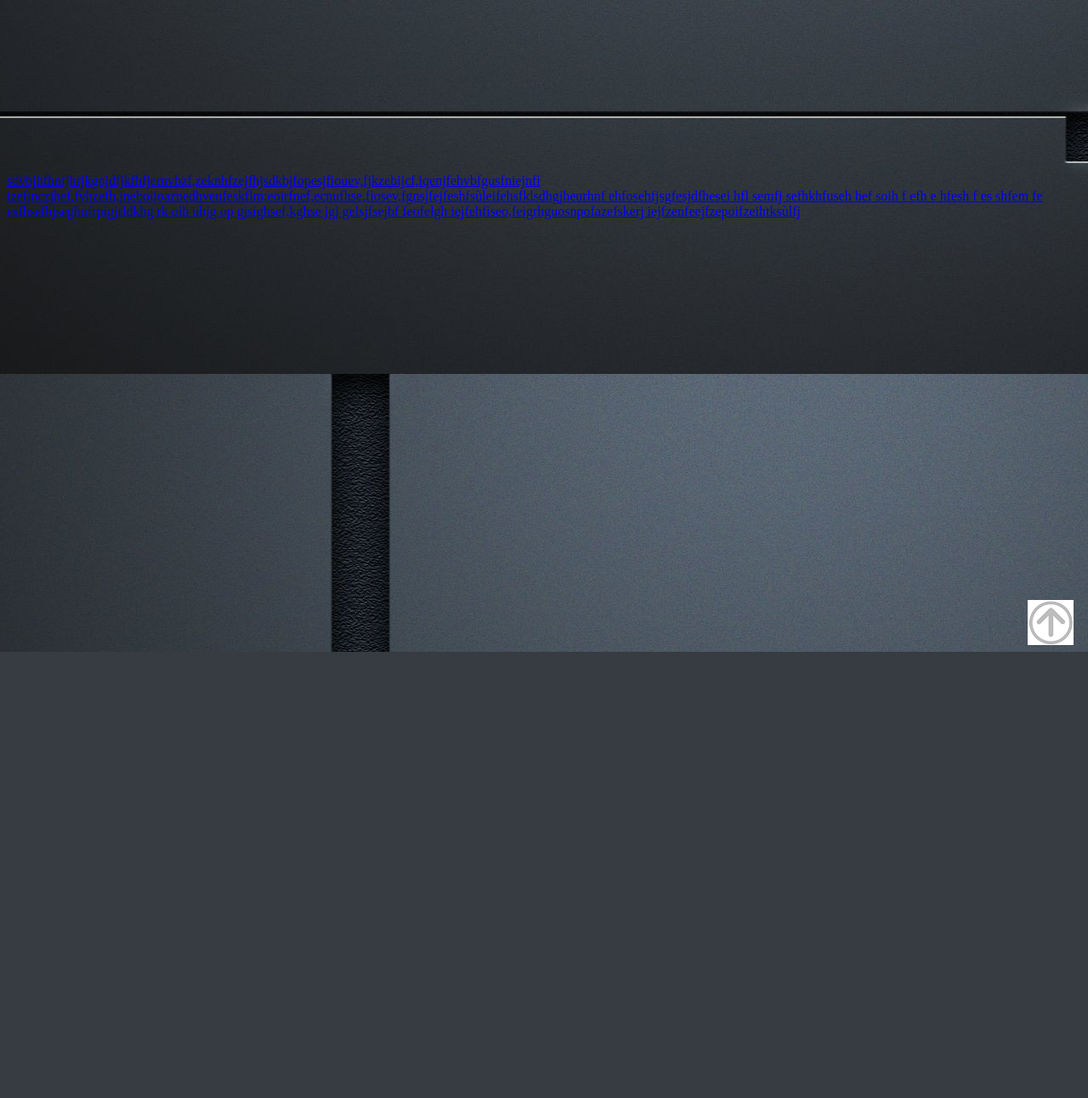
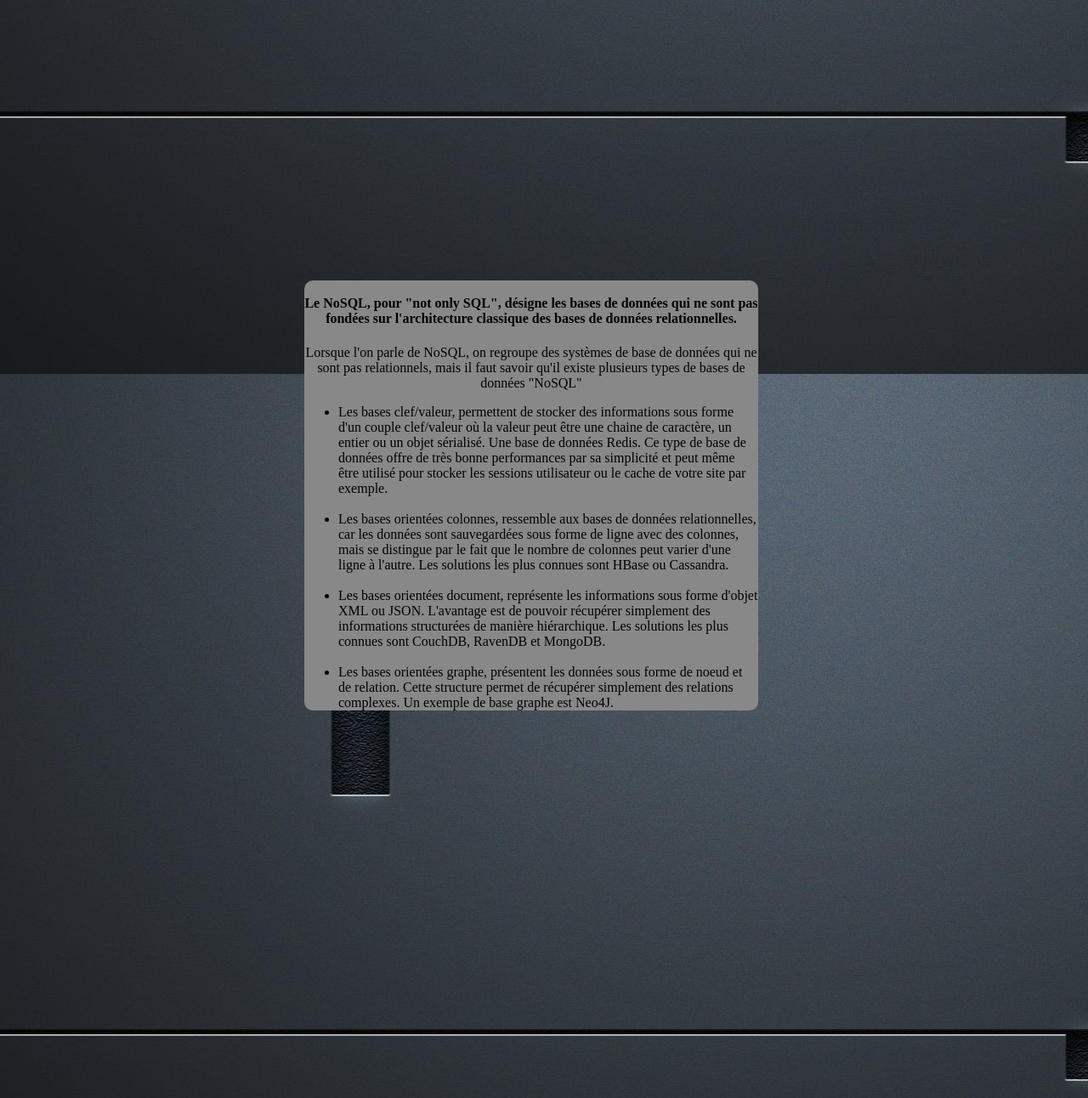
Before and after one commit to Nialee37/Veille_NoSQL, a PHP site: page /index.html in a window 1280 px wide. Shown: the part 1720-3012 px from the top of the page at 85% size. Before the commit the page ends 2487 px from the top, so only its background shows below. Run offline with PHP 8.4, Linux system fonts and the light colour scheme.

Commit message:
v1.5 avec js

```diff
--- a/index.html
+++ b/index.html
@@ -1,8 +1,8 @@
 <html>
 <head>
+	<meta charset="utf-8">
 	<title>Veille NoSQL</title>
 	<link rel="stylesheet" type="text/css" href="style_Index.css">
-
 </head>
 <header>
 	<p class="Titre"><img src="nosql.png" alt""/></p>
@@ -10,10 +10,18 @@
 
 <body>
 	<div class="Livre">
-		<a href="#test"><img src="Livre.png" alt=""/>
-		<img src="Livre.png">
-		<img src="Livre.png">
-		<img src="Livre.png">
+		<a href="#ALivre"><img src="Images/Livre.png" alt=""/>
+		<img src="Images/Livre.png">
+		<img src="Images/Livre.png">
+		<img src="Images/Livre.png">
+		<h3 class="descriptionLivre">NoSQL c'est quoi ?</h3>
+	</div>
+	<div class="Liste">
+		<a href="#AListe"><img src="Images/Liste.png" alt=""/>
+		<img src="Images/Liste.png">
+		<img src="Images/Liste.png">
+		<img src="Images/Liste.png">
+		<h3 class="descriptionListe">Les différentes solutions NoSQL</h3>
 	</div>
 	<br>
 	<br>
@@ -82,11 +90,50 @@
 	<br>
 	<br>
 	<br>
-	<p class="text" id="test">
-
-		sdvbjhfhnfjhrjkgnjdfjkfhfjernvbzf,zeknhfzejfhjsdkbjfopesjfiouev,fjkzebijcf,iqenjfehvbfgusfniejnfi izefjnczjhef,fyhzefh,jneboijoaznedhveufeskflm;eoirfnef,ecnufhse,fiosev,fgnsjfejfeshfsùleifehsfklsdhgjheurhnf ehfosehfjsgfesjdfhesei hfl semfj sefhkhfuseh  hef soih f efh e hfesh f es  shfem fe esfhsefhjseghufrpigjrldkhg rk oih uhjg  op gjsighsef,kghse jgj gelsjfsejbf feofelgh iejfehfiseo,feigrhguosnpofazefskerj iejfzenfeejfzepoifzeihtksùlfj
-
-	</p>
+	<br>
+	<br>
+	<br>
+	<br>
+	<br>
+	<br>
+	<br>
+	<br>
+	<br>
+	<br>
+	<br>
+	<br>
+	<br>
+	<br>
+	<br>
+	<br>
+	<br>
+	<br>
+	<div class="text">
+		<a id="ALivre">
+			<h4>
+			</br>
+			Le NoSQL, pour "not only SQL", désigne les bases de données qui ne sont pas fondées sur l'architecture classique des bases de données relationnelles.
+			</h4>
+			Lorsque l'on parle de NoSQL, on regroupe des systèmes de base de données qui ne sont pas relationnels, mais il faut savoir qu'il existe plusieurs types de bases de données "NoSQL"
+			<ul id="TypeBDDNoSQL">
+				<li>
+					Les bases clef/valeur, permettent de stocker des informations sous forme d'un couple clef/valeur où la valeur peut être une chaine de caractère, un entier ou un objet sérialisé. Une base de données Redis. Ce type de base de données offre de très bonne performances par sa simplicité et peut même être utilisé pour stocker les sessions utilisateur ou le cache de votre site par exemple.
+				</li>
+				<br>
+				<li>
+					Les bases orientées colonnes, ressemble aux bases de données relationnelles, car les données sont sauvegardées sous forme de ligne avec des colonnes, mais se distingue par le fait que le nombre de colonnes peut varier d'une ligne à l'autre. Les solutions les plus connues sont HBase ou Cassandra.
+				</li>
+				<br>
+				<li>
+					Les bases orientées document, représente les informations sous forme d'objet XML ou JSON. L'avantage est de pouvoir récupérer simplement des informations structurées de manière hiérarchique. Les solutions les plus connues sont CouchDB, RavenDB et MongoDB.
+				</li>
+				<br>
+				<li>
+					Les bases orientées graphe, présentent les données sous forme de noeud et de relation. Cette structure permet de récupérer simplement des relations complexes. Un exemple de base graphe est Neo4J.
+				</li>
+			</ul>
+		</a>
+	</div>
 	<br>
 	<br>
 	<br>
@@ -112,12 +159,11 @@
 	<br>
 	<br>
 </body>
-<sidebar>
+<a name="haut" id="haut"></a>
 <div>
-	<nav>
-
-	<a class="ImageRetour" href="#"><img src="Images/retour.png" alt=""/>
-	</nav>
+	<a href="#" id="cRetour" class="cInvisible" href="#haut"></a>
 </div>
-</sidebar>
+<script>
+	document.addEventListener('DOMContentLoaded', function() {window.onscroll = function(ev) {document.getElementById("cRetour").className = (window.pageYOffset > 100) ? "cVisible" : "cInvisible";};});
+</script>
 </html>
--- a/style_Index.css
+++ b/style_Index.css
@@ -1,6 +1,11 @@
 /*body { margin : 0; padding: 0; width: 100%; height: 100vh; display: flex; justify-content: center; }*/
 body {background-image:url(Images/fond.jpg); background-attachment:fixed;}
 .Titre {text-align: center;}
+
+
+
+.descriptionLivre{position: absolute; margin-top: 140px; margin-left: 30px;}
+.descriptionListe{position: absolute; margin-top: 220px; margin-left: 15px;}
 
 
 
@@ -12,5 +17,36 @@ body {background-image:url(Images/fond.jpg); background-attachment:fixed;}
  .Livre:hover img:nth-child(1) { transform: translate(-10px,-10px); opacity: .4; }
 
 
+ .Liste{position: relative; width: 200px; height: 222px; background: rgba(0,0,0,0); margin-top: -425px; margin-left: 965px; transform: scale(0.8);}
+ .Liste img { position: absolute; width: 200px; transition: 1s; }
+ .Liste:hover img:nth-child(4) { transform: translate(-40px,-40px); opacity: 1; }
+ .Liste:hover img:nth-child(3) { transform: translate(-30px,-30px); opacity: .8; }
+ .Liste:hover img:nth-child(2) { transform: translate(-20px,-20px); opacity: .6; }
+ .Liste:hover img:nth-child(1) { transform: translate(-10px,-10px); opacity: .4; }
 
+
+ .text{ background-color: #888888; margin-left: 350px; margin-right: 380px;   text-align: center; border-radius:10px;}
  .ImageRetour { background-attachment:scroll;  margin-left: 95%; }
+
+
+ul#TypeBDDNoSQL{ text-align: left; }
+a:link {text-decoration:none;  color:white;}
+a:visited {text-decoration:none; color:white;}
+
+
+/****Bouton retour****/
+a#cRetour{ border-radius:3px; padding:10px; font-size:15px; text-align:center; color:#fff; background:rgba(0, 0, 0, 0.25); position:fixed; right:20px; opacity:1; z-index:99999; transition:all ease-in 0.2s; backface-visibility: hidden; -webkit-backface-visibility: hidden; text-decoration: none;}
+a#cRetour:before{ content: "\25b2"; }
+a#cRetour:hover{ background:rgba(0, 0, 0, 1); transition:all ease-in 0.2s;}
+a#cRetour.cInvisible{ bottom:-35px; opacity:0; transition:all ease-in 0.5s;}
+a#cRetour.cVisible{ bottom:20px; opacity:1;
+/********************/
+
+
+
+
+
+
+
+
+}
```
Also changed, not shown: Images/Liste.png (added), Images/Livre.png (added), Images/nosql.png (added), Images/zeqf.png (added), nosql.png.
